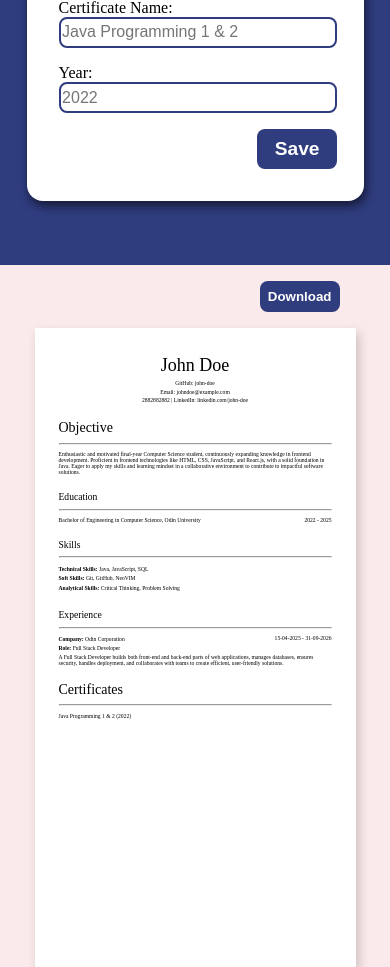
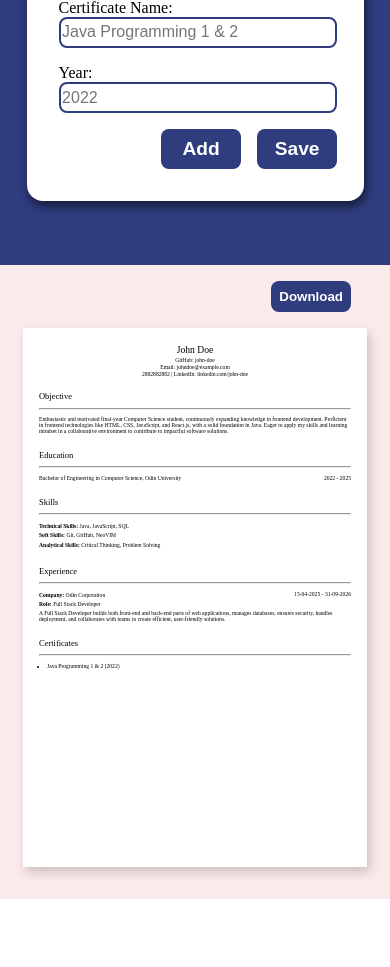
Before and after one commit to dark-prince05/cv-application, a React (Vite) app: page / in a window 390 px wide. Shown: the part 2480-3447 px from the top of the page. After the commit the page ends 3379 px from the top, so only its background shows below. Built offline with nearby package versions, Linux system fonts and the light colour scheme.

Commit message:
Implement responsiveness

```diff
--- a/src/components/CertInfo.jsx
+++ b/src/components/CertInfo.jsx
@@ -1,18 +1,40 @@
 function CertInfo({ certDetails, updateCertDetails }) {
-  let certificate = certDetails.certName;
-  let certYear = certDetails.certYear;
+  let certificate = "";
+  let certYear = "";
 
-  const handleAction = (e) => {
+  const handleSave = (e) => {
     e.preventDefault();
-    updateCertDetails({
-      certName: certificate.trim() ? certificate.trim() : certDetails.certName,
-      certYear: certYear.trim() ? certYear.trim() : certDetails.certYear,
-    });
+    const ind = certDetails.length - 1;
+    const updated = {
+      id: certDetails[ind].id,
+      certName: certificate.trim() || certDetails[ind].certName,
+      certYear: certYear.trim() || certDetails[ind].certYear,
+    };
+
+    const newCertDetails = [...certDetails];
+    newCertDetails[ind] = updated;
+
+    updateCertDetails(newCertDetails);
+  };
+
+  const handleAdd = (e) => {
+    e.preventDefault();
+    const ind = certDetails.length - 1;
+    const newCert = {
+      id: certDetails[ind].id + 1,
+      certName: certificate.trim() || certDetails[ind].certName,
+      certYear: certYear.trim() || certDetails[ind].certYear,
+    };
+
+    const newCertDetails = [...certDetails];
+    newCertDetails.push(newCert);
+
+    updateCertDetails(newCertDetails);
   };
 
   return (
     <div className="cert-details">
-      <form onSubmit={handleAction}>
+      <form>
         <h2>Certficates</h2>
         <div>
           <label> Certificate Name:</label>
@@ -32,7 +54,14 @@ function CertInfo({ certDetails, updateCertDetails }) {
             onChange={(e) => (certYear = e.target.value)}
           />
         </div>
-        <button className="btn">Save</button>
+        <div className="btns">
+          <button className="btn" onClick={handleAdd}>
+            Add
+          </button>
+          <button className="btn" onClick={handleSave}>
+            Save
+          </button>
+        </div>
       </form>
     </div>
   );
--- a/src/components/Details.jsx
+++ b/src/components/Details.jsx
@@ -40,10 +40,23 @@ function Details() {
     "Enthusiastic and motivated final-year Computer Science student, continuously expanding knowledge in frontend development. Proficient in frontend technologies like HTML, CSS, JavaScript, and React.js, with a solid foundation in Java. Eager to apply my skills and learning mindset in a collaborative environment to contribute to impactful software solutions.",
   );
 
-  const [certDetails, updateCertDetails] = useState({
-    certName: "Java Programming 1 & 2",
-    certYear: "2022",
-  });
+  const [certDetails, updateCertDetails] = useState([
+    {
+      id: 0,
+      certName: "Java Programming 1 & 2",
+      certYear: "2022",
+    },
+  ]);
+
+  const handleCertRemove = (id) => {
+    const newCertDetails = [...certDetails];
+    newCertDetails.splice(id, 1);
+    newCertDetails.map((certs, ind) => {
+      certs.id = ind;
+    });
+
+    updateCertDetails(newCertDetails);
+  };
 
   return (
     <div className="details">
@@ -69,6 +82,7 @@ function Details() {
           skillDetails={skillDetails}
           expDetails={expDetails}
           certDetails={certDetails}
+          handleCertRemove={handleCertRemove}
         />
       </div>
     </div>
--- a/src/components/Preview.jsx
+++ b/src/components/Preview.jsx
@@ -5,7 +5,7 @@ import jsPDF from "jspdf";
 const downloadResume = () => {
   const input = document.querySelector("#cv-preview");
 
-  html2canvas(input).then((canvas) => {
+  html2canvas(input, { scale: 3 }).then((canvas) => {
     const img = canvas.toDataURL("image/png");
     const pdf = new jsPDF("p", "pt", "a4");
 
@@ -24,6 +24,7 @@ function Preview({
   skillDetails,
   expDetails,
   certDetails,
+  handleCertRemove,
 }) {
   return (
     <div className="right-container">
@@ -89,9 +90,21 @@ function Preview({
           <h4>Certificates</h4>
           <hr style={{ margin: ".4rem 0" }} />
           <div>
-            <p>
-              {certDetails.certName} ({certDetails.certYear})
-            </p>
+            {certDetails.map((certificates) => (
+              <div key={certificates.id} className="delete-cert">
+                <ul>
+                  <li>
+                    {certificates.certName} ({certificates.certYear})
+                  </li>
+                </ul>
+                <p
+                  className="remove-btn"
+                  onClick={() => handleCertRemove(certificates.id)}
+                >
+                  x
+                </p>
+              </div>
+            ))}
           </div>
         </div>
       </div>
--- a/src/styles/style.css
+++ b/src/styles/style.css
@@ -102,7 +102,8 @@ form {
   font-weight: 500;
 }
 
-.preview p {
+.preview p,
+.preview .delete-cert {
   font-size: 10px;
 }
 
@@ -143,6 +144,51 @@ form {
   font-size: 1rem;
 }
 
+.right-container {
+  display: grid;
+  justify-content: center;
+}
+
+.download {
+  justify-self: end;
+  margin: 1rem;
+  border: none;
+  background-color: var(--bg-color1);
+  color: #ffffff;
+  padding: 0.5rem;
+  border-radius: 8px;
+  font-weight: bold;
+  cursor: pointer;
+}
+
+.delete-cert {
+  display: flex;
+  justify-content: space-between;
+}
+
+.delete-cert .remove-btn {
+  color: #ffffff;
+  background-color: #ff0000;
+  padding: 0 0.2rem;
+  font-weight: bold;
+  cursor: pointer;
+  display: none;
+}
+
+.delete-cert:hover .remove-btn {
+  display: block;
+}
+
+.delete-cert ul {
+  padding-left: 0.5rem;
+}
+
+.btns {
+  display: flex;
+  justify-content: end;
+  gap: 1rem;
+}
+
 @media (max-width: 1250px) {
   .details {
     display: block;
@@ -168,8 +214,14 @@ form {
   .details input {
     width: 40vw;
   }
+
+  .obj-details textarea,
   .exp-details textarea {
     width: 40vw;
+  }
+
+  .cv-sheet {
+    margin-bottom: 2rem;
   }
 }
 
@@ -191,10 +243,11 @@ form {
 
   .cv-sheet {
     width: 70vw;
-    height: 70vh;
+    height: 60vh;
     padding: 1.5rem;
   }
 
+  .obj-details textarea,
   .exp-details textarea {
     width: 70vw;
   }
@@ -206,30 +259,71 @@ form {
     font-size: 0.5rem;
   }
 
+  .gen-info h2 {
+    font-size: 0.7rem;
+  }
+
+  .cert-info li,
   .preview p {
     font-size: 0.35rem;
   }
 
   .edu-info > h4,
   .exp-info > h4,
+  .obj-info > h4,
+  .cert-info > h4,
   .skill-info > h4 {
     font-size: 0.6rem;
   }
 }
 
-.right-container {
-  display: grid;
-  justify-content: center;
+@media (max-width: 450px) {
+  .user-info {
+    height: auto;
+  }
+  form {
+    width: 70vw;
+  }
+
+  .preview {
+    height: auto;
+  }
+
+  .details input {
+    width: 70vw;
+  }
+
+  .cv-sheet {
+    width: 80vw;
+    height: 60vh;
+    padding: 1rem;
+  }
+
+  .obj-details textarea,
+  .exp-details textarea {
+    width: 70vw;
+  }
+
+  .gen-info {
+    text-align: center;
+    line-height: 1.3;
+    margin-bottom: 0.8rem;
+  }
+
+  .gen-info h2 {
+    font-size: 0.6rem;
+  }
+
+  .cert-info li,
+  .preview p {
+    font-size: 0.35rem;
+  }
+
+  .edu-info > h4,
+  .exp-info > h4,
+  .obj-info > h4,
+  .cert-info > h4,
+  .skill-info > h4 {
+    font-size: 0.53rem;
+  }
 }
-
-.download {
-  justify-self: end;
-  margin: 1rem;
-  border: none;
-  background-color: var(--bg-color1);
-  color: #ffffff;
-  padding: 0.5rem;
-  border-radius: 8px;
-  font-weight: bold;
-  cursor: pointer;
-}
```
